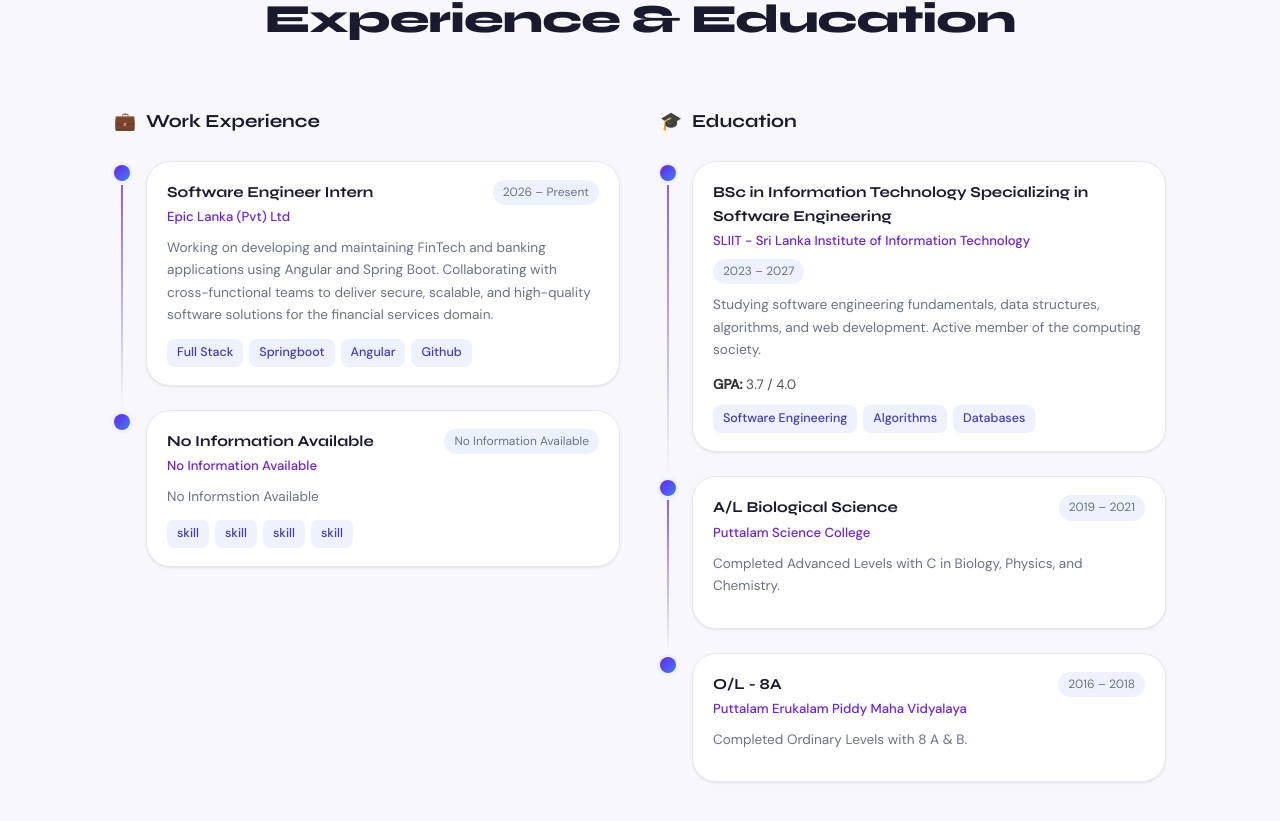
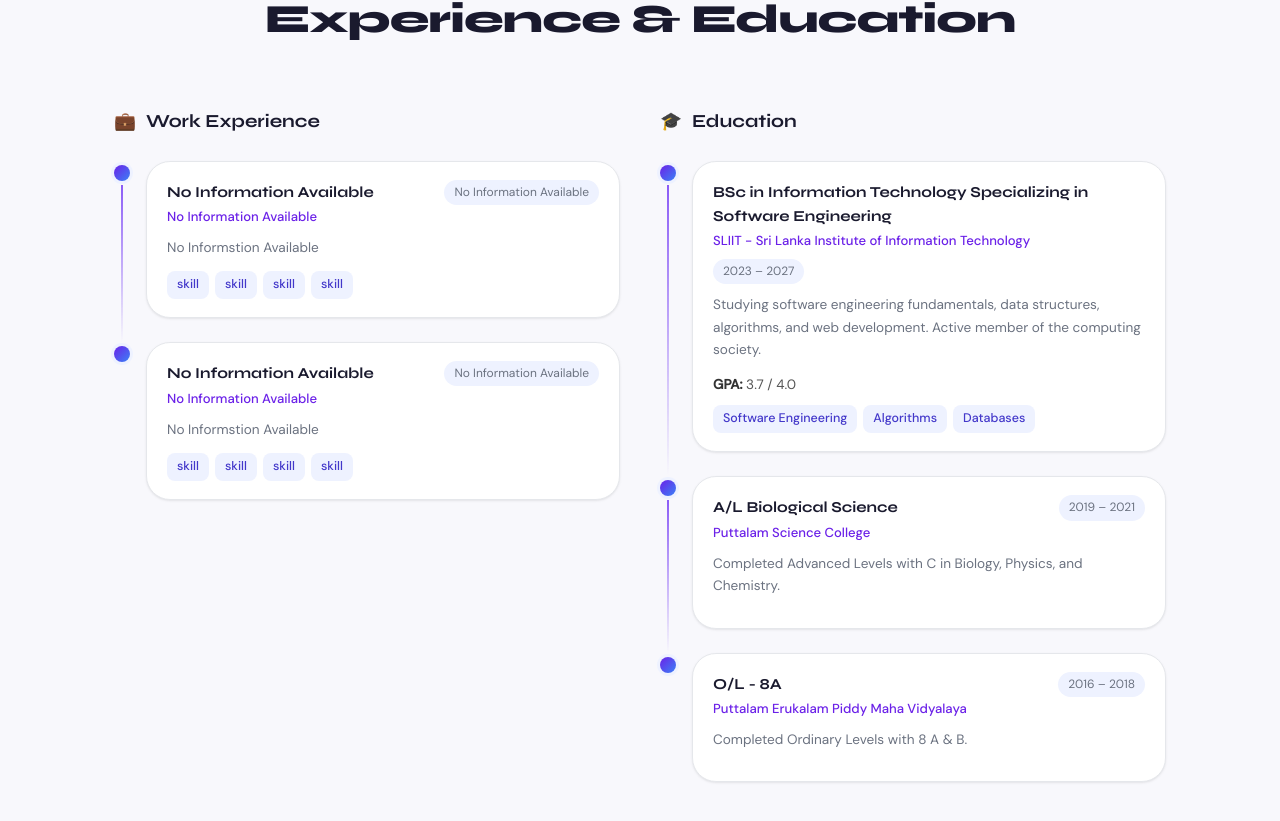
Before and after one commit to Aathi125/Aathka_Portfolio, a React (Create React App) app: page / in a window 1280 px wide. Shown: the part 4322-5143 px from the top of the page. Built offline with nearby package versions, Linux system fonts and the light colour scheme.

Commit message:
updated experience

```diff
--- a/src/sections/Experience.js
+++ b/src/sections/Experience.js
@@ -4,11 +4,11 @@ import './Experience.css';
 const experiences = [
   {
     type: 'work',
-    role: 'Software Engineer Intern',
-    company: 'Epic Lanka (Pvt) Ltd',
-    period: '2026 – Present',
-    desc: 'Working on developing and maintaining FinTech and banking applications using Angular and Spring Boot. Collaborating with cross-functional teams to deliver secure, scalable, and high-quality software solutions for the financial services domain.',
-    tags: ['Full Stack', 'Springboot', 'Angular', 'Github'],
+    role: 'No Information Available',
+    company: 'No Information Available',
+    period: 'No Information Available',
+    desc: 'No Informstion Available',
+    tags: ['skill', 'skill', 'skill', 'skill'],
   },
   {
     type: 'work',
```
